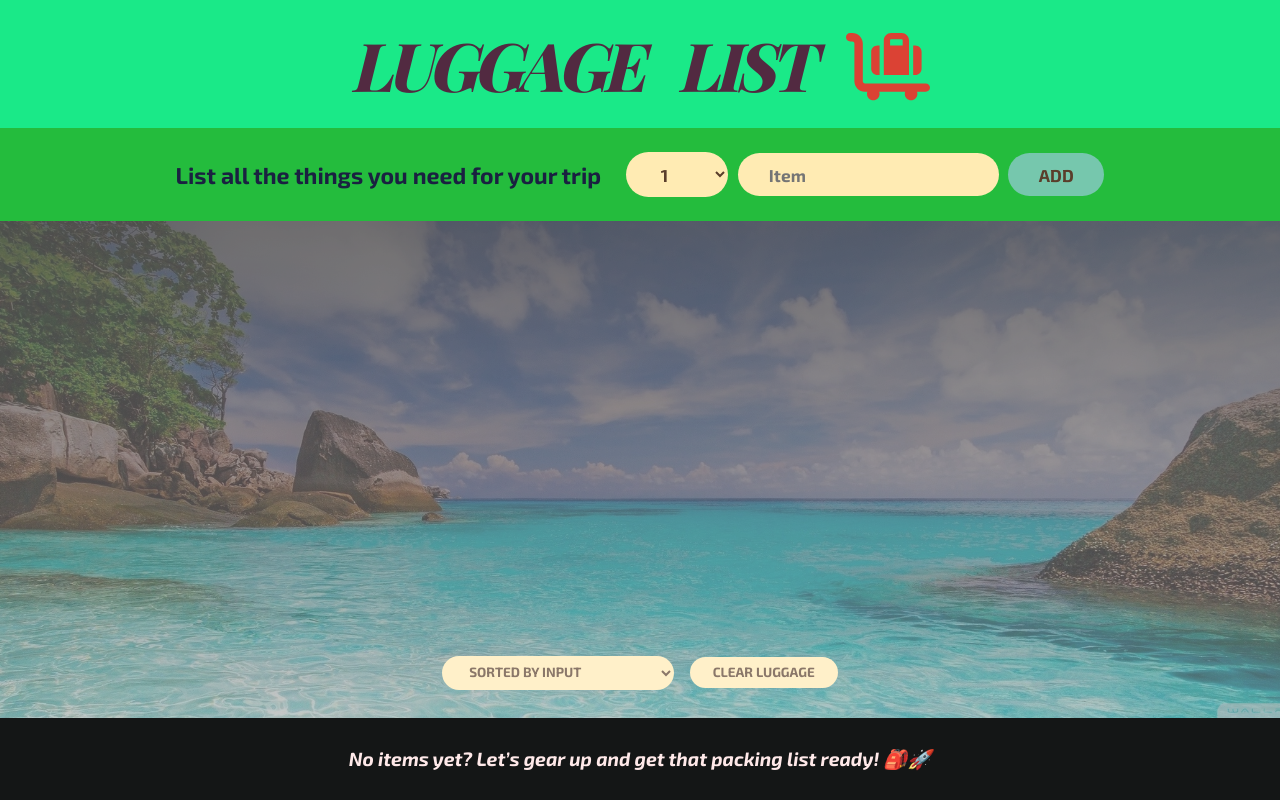
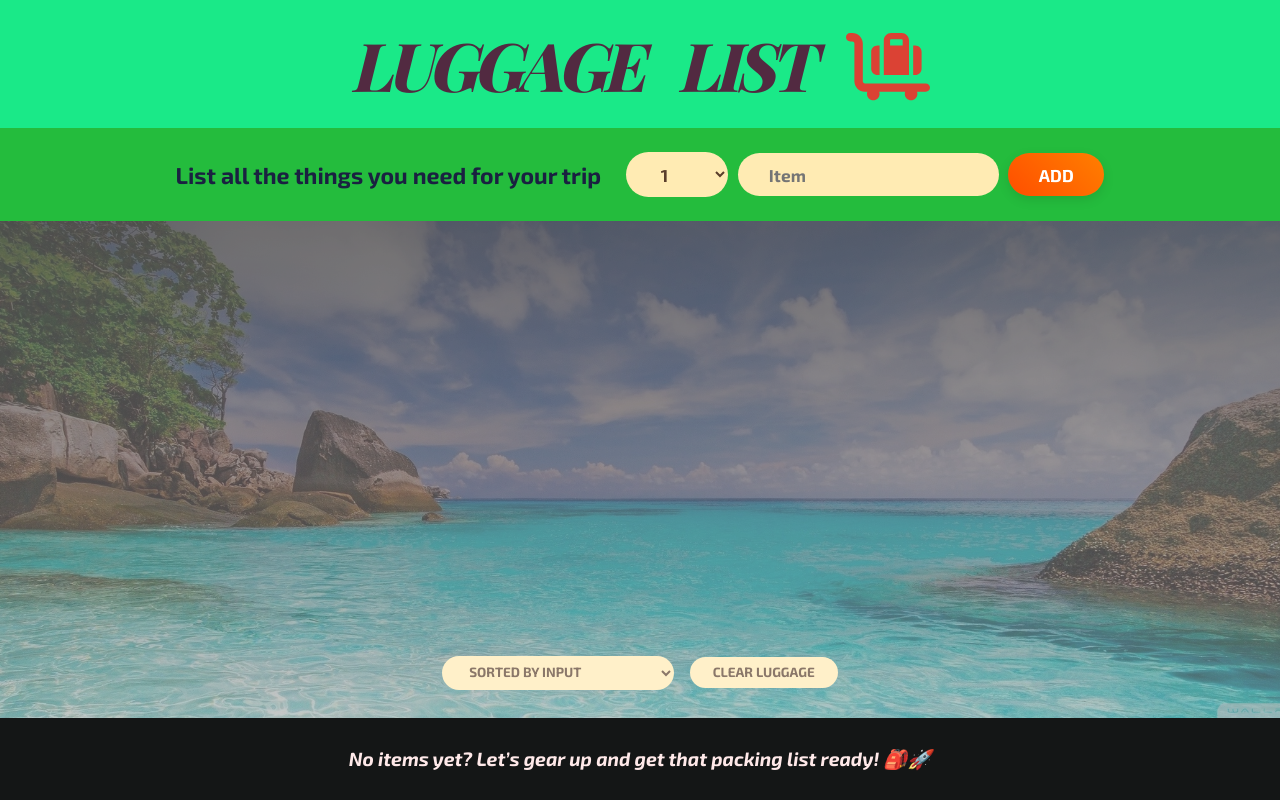
Before and after one commit to MatinT-SA/luggage-list, a React (Create React App) app: page / in a window 1280 px wide. Built offline with nearby package versions, Linux system fonts and the light colour scheme; a web font is replaced by a local one.

Commit message:
customizing the add button

```diff
--- a/src/components/Form.js
+++ b/src/components/Form.js
@@ -37,7 +37,9 @@ export default function Form({ onAddItem }) {
         onChange={(e) => setDescription(e.target.value)}
         required
       />
-      <button>Add</button>
+      <button className="add-form__button">
+        <span>Add</span>
+      </button>
     </form>
   );
 }
--- a/src/index.css
+++ b/src/index.css
@@ -88,9 +88,56 @@ input {
   cursor: pointer;
 }
 
-.add-form button {
+.add-form__button {
   text-transform: uppercase;
-  background-color: #76c7ad;
+  background: linear-gradient(45deg, #ff4e00, #ff7f00);
+  color: #fff;
+  position: relative;
+  transition: all 0.3s ease-in-out;
+  box-shadow: 0 4px 12px rgba(0, 0, 0, 0.1);
+}
+
+.add-form__button:hover {
+  background: linear-gradient(45deg, #ff0033, #ff66cc);
+  transform: translateY(-5px);
+  box-shadow: 0 6px 16px rgba(0, 0, 0, 0.15);
+}
+
+.add-form__button:focus {
+  outline: none;
+  box-shadow: 0 0 0 4px rgba(255, 127, 0, 0.5);
+}
+
+.add-form__button:active {
+  transform: translateY(2px);
+  box-shadow: 0 2px 6px rgba(0, 0, 0, 0.1);
+}
+
+.add-form__button span {
+  position: relative;
+  display: inline-block;
+  transition: all 0.3s ease;
+}
+
+.add-form__button:hover span {
+  color: #141f48;
+  transform: translateX(5px);
+}
+
+.add-form__button:hover {
+  animation: pulse 1s ease-in-out infinite;
+}
+
+@keyframes pulse {
+  0% {
+    transform: scale(1);
+  }
+  50% {
+    transform: scale(1.05);
+  }
+  100% {
+    transform: scale(1);
+  }
 }
 
 /* ▓▒▒▒▒▒▒▒▒▒▒▒▒▒▒▒▒▒▒▒▒▒▒▒▒▒▒▒▒▒▒▒▒▒▒▒▒▒▒▒▒▒▒▒▒▒▒▒▒▒▒▒▒▒▒▒▒▒▒▒▒▒▒▒▓ */
```
